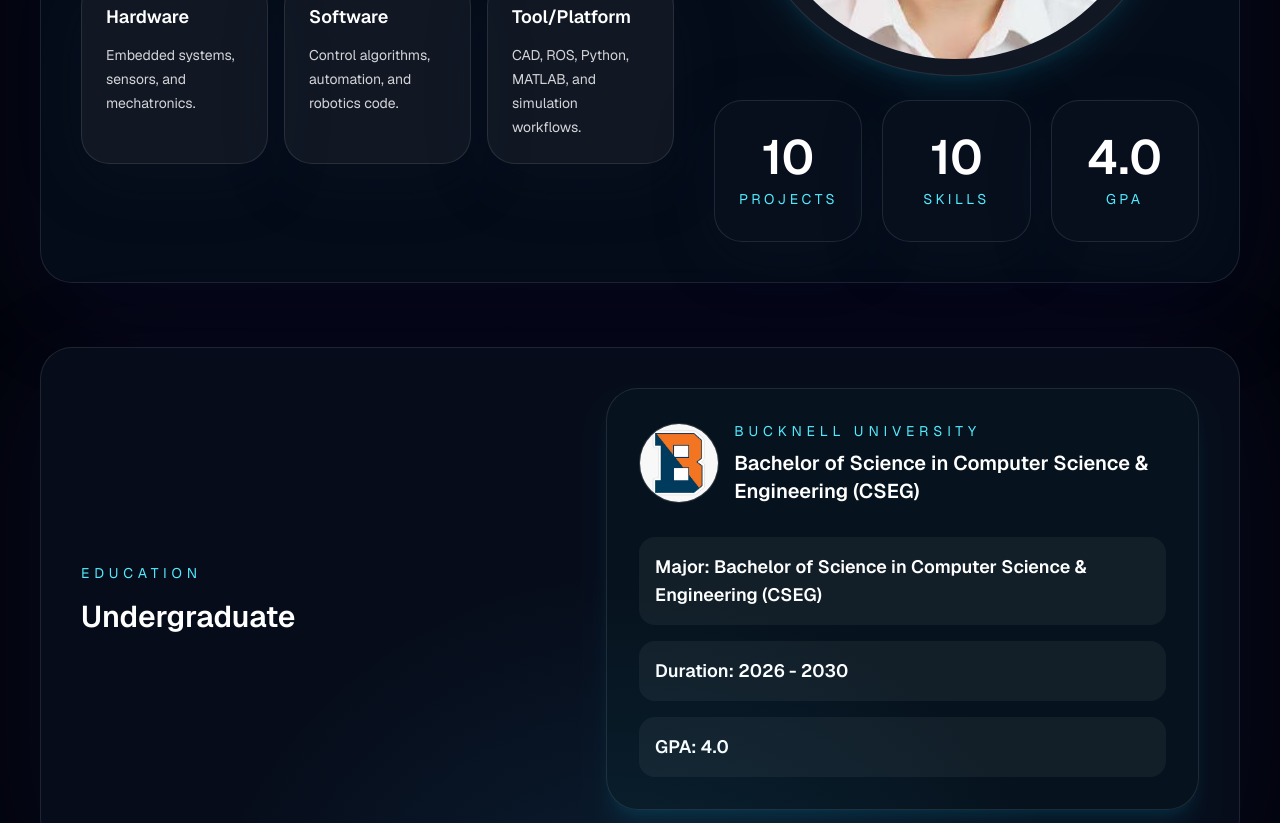
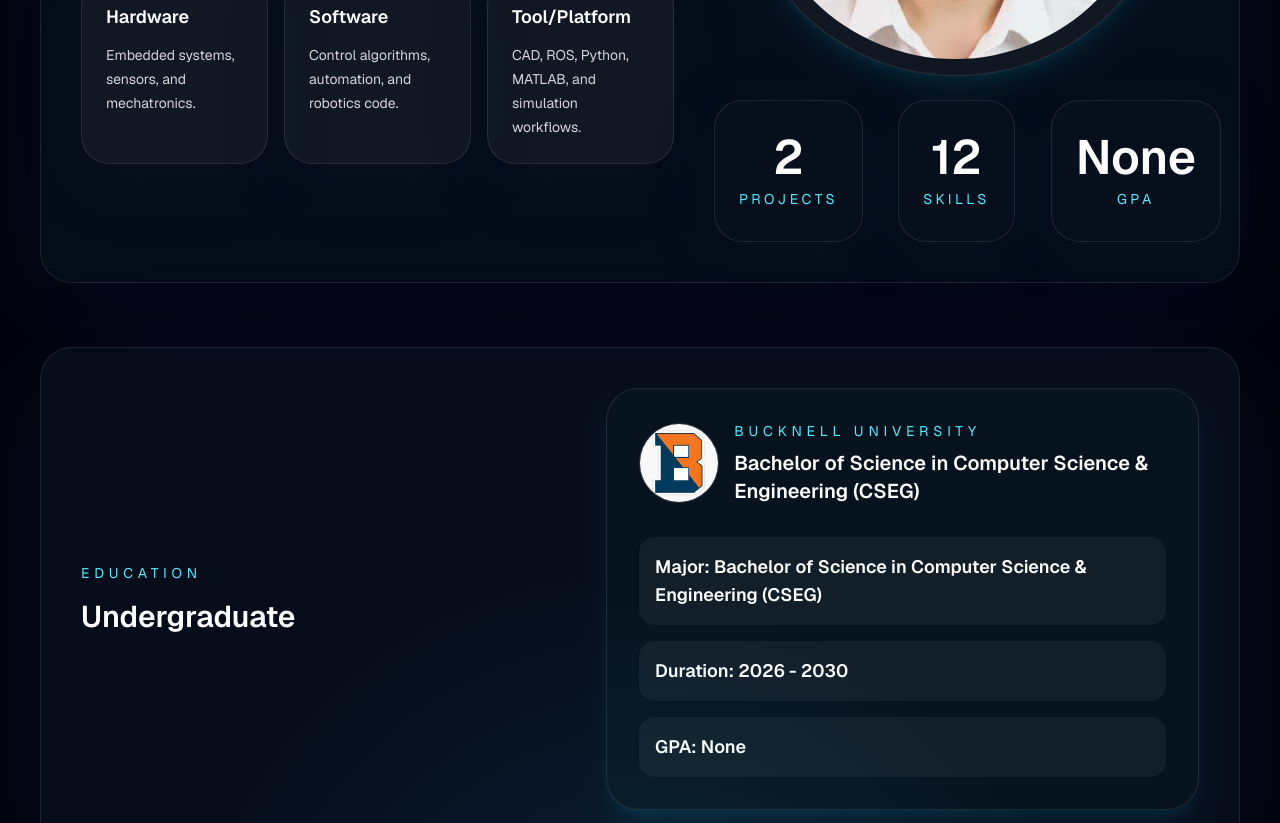
Before and after one commit to donguyenphu/Robotics_Portfolio, a Next.js app in the folder robotics-portfolio/: page / in a window 1280 px wide. Shown: the part 1040-1863 px from the top of the page. Built offline with nearby package versions, Linux system fonts and the light colour scheme; some icons are missing.

Commit message:
modifying information

```diff
--- a/robotics-portfolio/app/page.tsx
+++ b/robotics-portfolio/app/page.tsx
@@ -81,11 +81,11 @@ export default function Home() {
 
                 <div className="grid gap-5 sm:grid-cols-3">
                   {[
-                    { value: "10", label: "Projects" },
-                    { value: "10", label: "Skills" },
-                    { value: "4.0", label: "GPA" },
+                    { value: "2", label: "Projects" },
+                    { value: "12", label: "Skills" },
+                    { value: "None", label: "GPA" },
                   ].map((stat) => (
-                    <div key={stat.label} className="rounded-[1.75rem] border border-white/10 bg-[#08101f]/90 px-6 py-8 text-center shadow-[0_15px_60px_rgba(15,23,42,0.25)]">
+                    <div key={stat.label} className="m-auto rounded-[1.75rem] border border-white/10 bg-[#08101f]/90 px-6 py-8 text-center shadow-[0_15px_60px_rgba(15,23,42,0.25)]">
                       <p className="text-5xl font-semibold text-white">{stat.value}</p>
                       <p className="mt-2 text-sm uppercase tracking-[0.25em] text-cyan-300">{stat.label}</p>
                     </div>
@@ -126,7 +126,7 @@ export default function Home() {
                     <p className="text-lg font-semibold text-white">Duration: 2026 - 2030</p>
                   </div>
                   <div className="rounded-2xl bg-white/5 px-4 py-4">
-                    <p className="text-lg font-semibold text-white">GPA: 4.0</p>
+                    <p className="text-lg font-semibold text-white">GPA: None</p>
                   </div>
                 </div>
               </div>
--- a/robotics-portfolio/app/projects/ftc-2025-2026-offseason-robot/page.tsx
+++ b/robotics-portfolio/app/projects/ftc-2025-2026-offseason-robot/page.tsx
@@ -87,7 +87,7 @@ export default function FirstTechChallenge2526OffseasonRobot() {
             <div className="w-[70%]">
               <p className="text-lg leading-8 text-zinc-300">Realizing the problem of having a big chassis led to <strong className="text-cyan-300">shortage of intaking space</strong> and <strong className="text-cyan-300">high intaking ramp</strong>,
                 I decided to make a custom drivetrain to fix these disadvantages with the <strong className="text-cyan-300">width</strong> and <strong className="text-cyan-300">length</strong> optimized by
-                <strong className="text-cyan-300">38.3%</strong> and <strong className="text-cyan-300">1.36%</strong>. I also use FeatureScript Vent to <strong className="text-cyan-300">lighten</strong> the aluminum but still ensure the <strong className="text-cyan-300">structural integrity</strong>, reducing <strong className="text-cyan-300">56%</strong> of chassis’s weight
+                <strong className="text-cyan-300"> 38.3%</strong> and <strong className="text-cyan-300">1.36%</strong>. I also use FeatureScript Vent to <strong className="text-cyan-300">lighten</strong> the aluminum but still ensure the <strong className="text-cyan-300">structural integrity</strong>, reducing <strong className="text-cyan-300">56%</strong> of chassis’s weight
 
               </p>
             </div>
```
Also changed, not shown: 1 other file (tests, documents, lock files or other folders).
